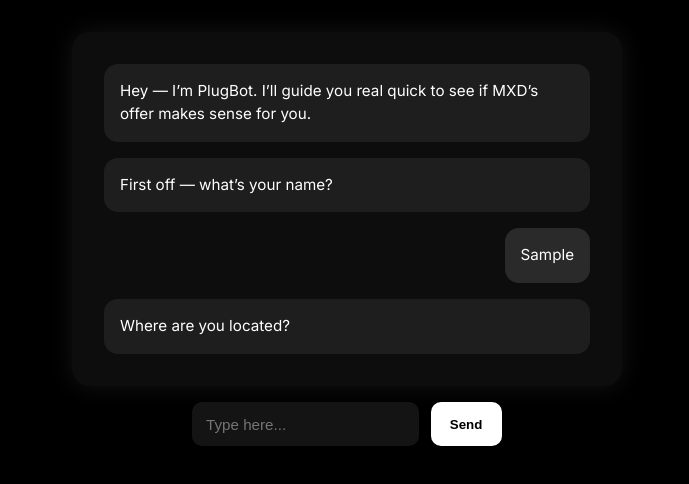
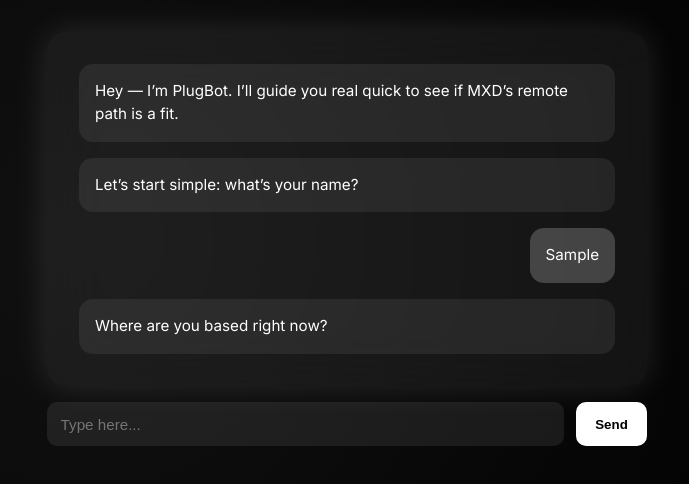
Before and after one commit to jacoblemire/plugbot-ai, a plain HTML site: page mxd.html in a window 1280 px wide. Both pictures are taken after typing "Sample" into the empty fields and a click on the button "Send". Shown: the whole page, without its empty margins (293-982 px from the left). Drawn offline with Linux system fonts and the light colour scheme.

Commit message:
Update mxd.html

```diff
--- a/mxd.html
+++ b/mxd.html
@@ -10,15 +10,15 @@
       --bg: #000;
       --text: #fff;
       --accent: #fff5cc;
-      --glass: rgba(255, 255, 255, 0.05);
-      --glow: rgba(255, 255, 255, 0.08);
+      --glass: rgba(255, 255, 255, 0.06);
+      --glow: rgba(255, 255, 255, 0.12);
     }
 
     * { box-sizing: border-box; margin: 0; padding: 0; }
 
     body {
       font-family: 'Inter', sans-serif;
-      background: var(--bg);
+      background: radial-gradient(circle at 30% 30%, #111 0%, #000 80%);
       color: var(--text);
       display: flex;
       flex-direction: column;
@@ -30,10 +30,10 @@
 
     .chat-box {
       background: var(--glass);
-      backdrop-filter: blur(20px);
+      backdrop-filter: blur(30px);
       border-radius: 18px;
-      box-shadow: 0 0 25px var(--glow);
-      max-width: 550px;
+      box-shadow: 0 0 35px var(--glow);
+      max-width: 600px;
       width: 100%;
       padding: 2rem;
       display: flex;
@@ -53,7 +53,7 @@
 
     .msg.user {
       justify-content: flex-end;
-      background: rgba(255, 255, 255, 0.12);
+      background: rgba(255, 255, 255, 0.2);
       align-self: flex-end;
     }
 
@@ -82,6 +82,8 @@
       display: flex;
       margin-top: 1rem;
       gap: 0.75rem;
+      max-width: 600px;
+      width: 100%;
     }
 
     input {
@@ -112,8 +114,8 @@
 </head>
 <body>
   <div class="chat-box" id="chat">
-    <div class="msg">Hey — I’m PlugBot. I’ll guide you real quick to see if MXD’s offer makes sense for you.</div>
-    <div class="msg">First off — what’s your name?</div>
+    <div class="msg">Hey — I’m PlugBot. I’ll guide you real quick to see if MXD’s remote path is a fit.</div>
+    <div class="msg">Let’s start simple: what’s your name?</div>
   </div>
   <div class="input-row">
     <input type="text" id="input" placeholder="Type here..." />
@@ -126,16 +128,16 @@
     let step = 0;
     const data = {};
     const prompts = [
-      "Cool — how old are you?",
-      "Where are you located?",
-      "What’s your monthly income right now?",
-      "Got any savings or access to funds?",
-      "What’s got you curious about remote income?",
-      "Ever tried anything like this before?",
-      "What’s your dream monthly income goal?",
-      "What’s your email so we can lock you in?",
-      "Got a phone number to reach you on?",
-      "🔥 You’re locked in. Want to book your free intro call now?"
+      "How old are you?",
+      "Where are you based right now?",
+      "What’s your current monthly income?",
+      "Got any savings or available credit?",
+      "Why do you want to earn remotely?",
+      "Have you done sales or online work before?",
+      "What's your ideal monthly income goal?",
+      "Drop your email to lock this in:",
+      "Phone number so we can follow up:",
+      "You're in. Tap below to book your intro call ⬇️"
     ];
 
     const fields = ["name", "age", "location", "income", "savings", "reason", "goal", "email", "phone"];
@@ -156,7 +158,7 @@
       setTimeout(() => {
         typing.remove();
         appendMsg(nextText);
-      }, 900);
+      }, 850);
     }
 
     function sendInput() {
@@ -164,7 +166,7 @@
       if (!val) return;
 
       appendMsg(val, true);
-      data[fields[step]] = val;
+      if (step < fields.length) data[fields[step]] = val;
       input.value = '';
 
       step++;
@@ -179,6 +181,7 @@
         link.style.marginTop = '1rem';
         link.style.display = 'inline-block';
         link.style.color = '#fff5cc';
+        link.style.fontWeight = '600';
         chat.appendChild(link);
         fetch("https://hook.us2.make.com/y1tdeyvxp8gqtaifqsthdpiwayas40fp", {
           method: 'POST',
```
